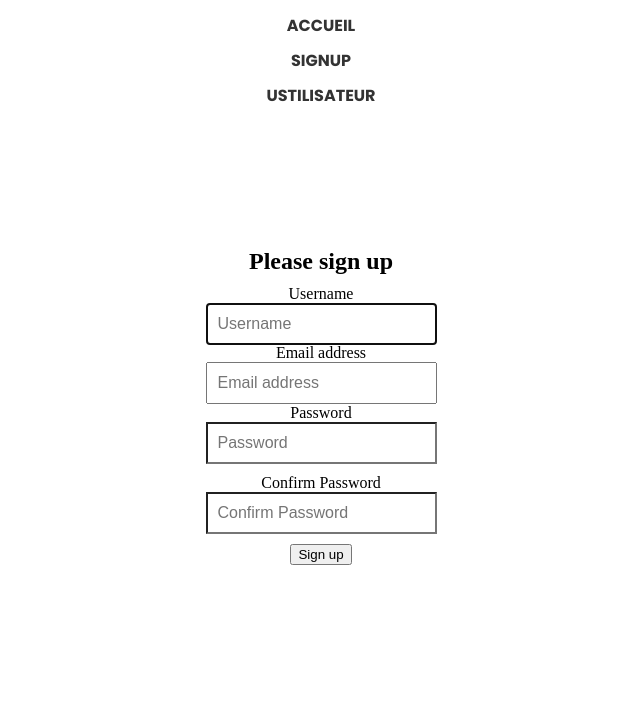
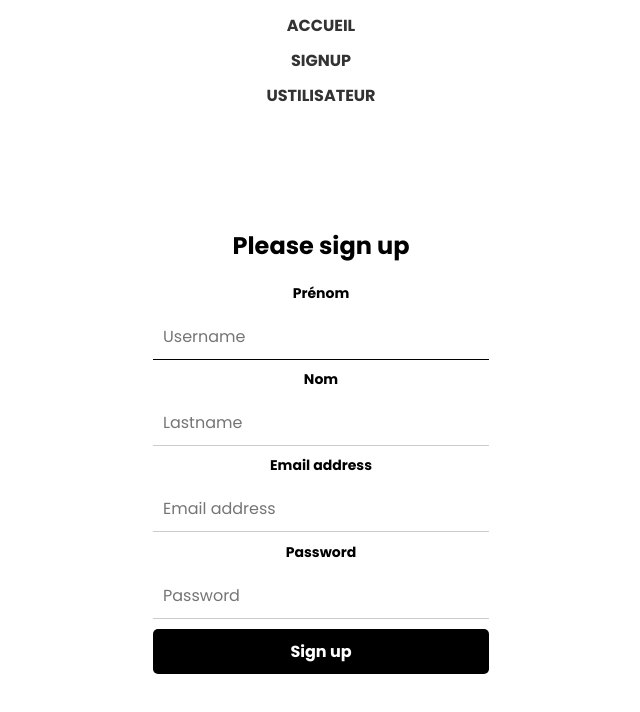
Before and after one commit to maxime-auneau/Angular-Quest, an Angular app: page /signup in a window 1280 px wide. Shown: the top 712 px of the page, without its empty margins (319-959 px from the left). Built offline with nearby package versions, Linux system fonts and the light colour scheme.

Commit message:
05 - Les formulaires : templates driven forms

```diff
--- a/src/app/app.module.ts
+++ b/src/app/app.module.ts
@@ -20,7 +20,7 @@ import { MenuComponent } from './menu/menu.component';
     UserProfileComponent,
     HomeComponent,
     SignupComponent,
-    MenuComponent
+    MenuComponent,
   ],
   imports: [
     BrowserModule,
--- /dev/null
+++ b/src/app/signup/User.model.ts
@@ -0,0 +1,8 @@
+export class UserModel {
+    constructor(
+        public firstName: string,
+        public lastName: string,
+        public email: string,
+        public password: string,
+    ) {}
+}
--- a/src/app/signup/signup.component.css
+++ b/src/app/signup/signup.component.css
@@ -1,4 +1,12 @@
-/** make the design of the form **/
+@import url('https://fonts.googleapis.com/css?family=Poppins:200,300,400,500,600,700,800,900&display=swap');
+
+* {
+  margin: 0;
+  padding: 0;
+  box-sizing: border-box;
+  font-family: 'Poppins', sans-serif;
+}
+
 .form-signin {
   padding: 15px;
   max-width: 800px;
@@ -7,6 +15,45 @@
   flex-direction: column;
   justify-content: center;
   align-items: center;
+}
+
+.form-signin fieldset {
+  margin-top: 10px;
+  display: flex;
+  justify-content: center;
+  align-items: center;
+  flex-direction: column;
+  box-sizing: border-box;
+  max-width: 100%;
+  border: none;
+}
+
+.form-signin fieldset label {
+  margin-bottom: 10px;
+  font-size: 14px;
+  font-weight: 700;
+}
+
+.form-signin fieldset input {
+  outline: none;
+  border-left: none;
+  border-right: none;
+  border-top: none;
+  border-bottom: 1px solid #ccc;
+}
+
+.form-signin fieldset input:focus {
+  transition: border-color 0.3s ease-in-out;
+  border-bottom: 1px solid #000;
+}
+
+.form-signin fieldset div {
+  margin-top: 10px;
+  color: red;
+}
+
+.form-signin fieldset input:valid {
+  border-bottom: 1px solid #0f0;
 }
 
 .form-signin .form-signin-heading {
@@ -36,3 +83,21 @@
   border-top-left-radius: 0;
   border-top-right-radius: 0;
 }
+
+/* make the button style */
+.form-signin button {
+  width: 100%;
+  padding: 10px;
+  border-radius: 5px;
+  border: none;
+  background-color: #000;
+  color: #fff;
+  font-size: 16px;
+  font-weight: 700;
+  cursor: pointer;
+}
+
+.form-signin button:hover {
+  transition: background-color 0.3s ease-in-out;
+  background-color: #333;
+}
--- a/src/app/signup/signup.component.html
+++ b/src/app/signup/signup.component.html
@@ -1,12 +1,60 @@
-<form class="form-signin">
+<form class="form-signin" #myForm="ngForm" (ngSubmit)="myForm.valid && onSubmit()">
     <h2 class="form-signin-heading">Please sign up</h2>
-    <label for="inputUsername" class="sr-only">Username</label>
-    <input type="text" name="username" id="inputUsername" class="form-control" placeholder="Username" required autofocus>
+
+    <fieldset>
+      <label for="inputFirstName" class="sr-only">Prénom</label>
+      <input
+        type="text"
+        name="firstName"
+        id="inputFirstName"
+        class="form-control"
+        placeholder="Username"
+        required
+        autofocus
+        [(ngModel)]="newUser.firstName"
+        #firstName="ngModel"
+        minlength="3"
+        maxlength="15" />
+      <div *ngIf="myForm.submitted && !myForm.valid">
+        <span *ngIf="firstName.errors?.['required']">Le Prénom est requis</span>
+        <span *ngIf="firstName.errors?.['minlength']">La longueur minimale doit être supérieure à 3</span>
+        <span *ngIf="firstName.errors?.['maxlength']">La longueur maximale doit être inférieure à 15</span>
+      </div>
+    </fieldset>
+
+  <fieldset>
+    <label for="inputLastName" class="sr-only">Nom</label>
+    <input
+      type="text"
+      name="lastname"
+      id="inputLastName"
+      class="form-control"
+      placeholder="Lastname"
+      required
+      autofocus
+      [(ngModel)]="newUser.lastName"
+      #lastName="ngModel"
+      minlength="3"
+      maxlength="15" />
+    <div *ngIf="myForm.submitted && !myForm.valid">
+      <span *ngIf="lastName.errors?.['required']">Le Nom est requis</span>
+      <span *ngIf="lastName.errors?.['minlength']">La longueur minimale doit être supérieure à 3</span>
+      <span *ngIf="lastName.errors?.['maxlength']">La longueur maximale doit être inférieure à 15</span>
+    </div>
+  </fieldset>
+
+  <fieldset>
     <label for="inputEmail" class="sr-only">Email address</label>
-    <input type="email" name="email" id="inputEmail" class="form-control" placeholder="Email address" required>
+    <input type="email" name="email" id="inputEmail" class="form-control" placeholder="Email address" required email [(ngModel)]="newUser.email" #email="ngModel" />
+    <div *ngIf="myForm.submitted && !myForm.valid">
+      <span *ngIf="email.errors?.['required']">L'email est requis</span>
+      <span *ngIf="email.errors?.['email']">L'email doit être valide</span>
+    </div>
+  </fieldset>
+
+  <fieldset>
     <label for="inputPassword" class="sr-only">Password</label>
-    <input type="password" name="password" id="inputPassword" class="form-control" placeholder="Password" required>
-    <label for="inputPassword" class="sr-only">Confirm Password</label>
-    <input type="password" name="confirm_password" id="inputConfirmPassword" class="form-control" placeholder="Confirm Password" required>
+    <input type="password" name="password" id="inputPassword" class="form-control" placeholder="Password" required [(ngModel)]="newUser.password">
     <button class="btn btn-lg btn-primary btn-block" type="submit">Sign up</button>
+  </fieldset>
 </form>
--- a/src/app/signup/signup.component.ts
+++ b/src/app/signup/signup.component.ts
@@ -1,4 +1,5 @@
 import { Component } from '@angular/core';
+import {UserModel} from "./User.model";
 
 @Component({
   selector: 'app-signup',
@@ -7,4 +8,10 @@ import { Component } from '@angular/core';
 })
 export class SignupComponent {
 
+  newUser: UserModel = new UserModel("", "", "", "");
+  constructor() { }
+  onSubmit(): void {
+    // Formulaire envoyé
+    console.log(this.newUser);
+  }
 }
```
